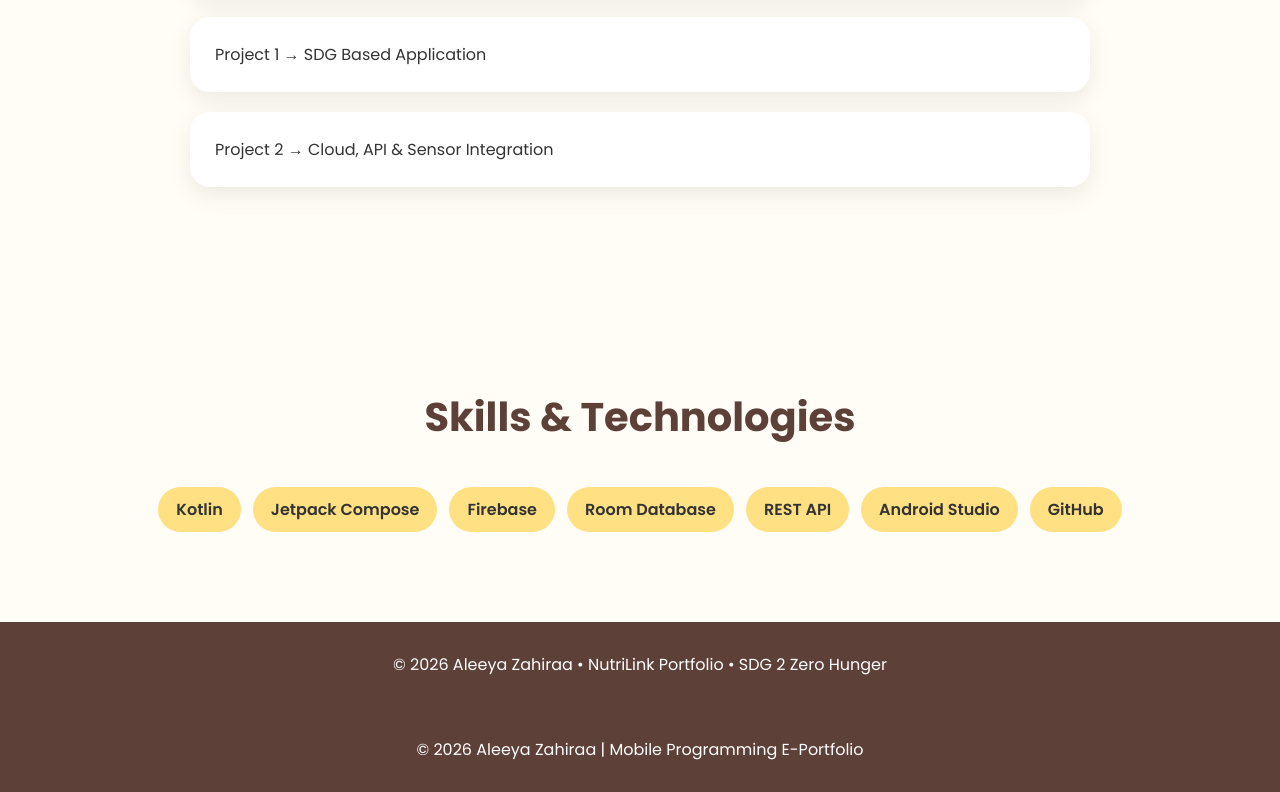
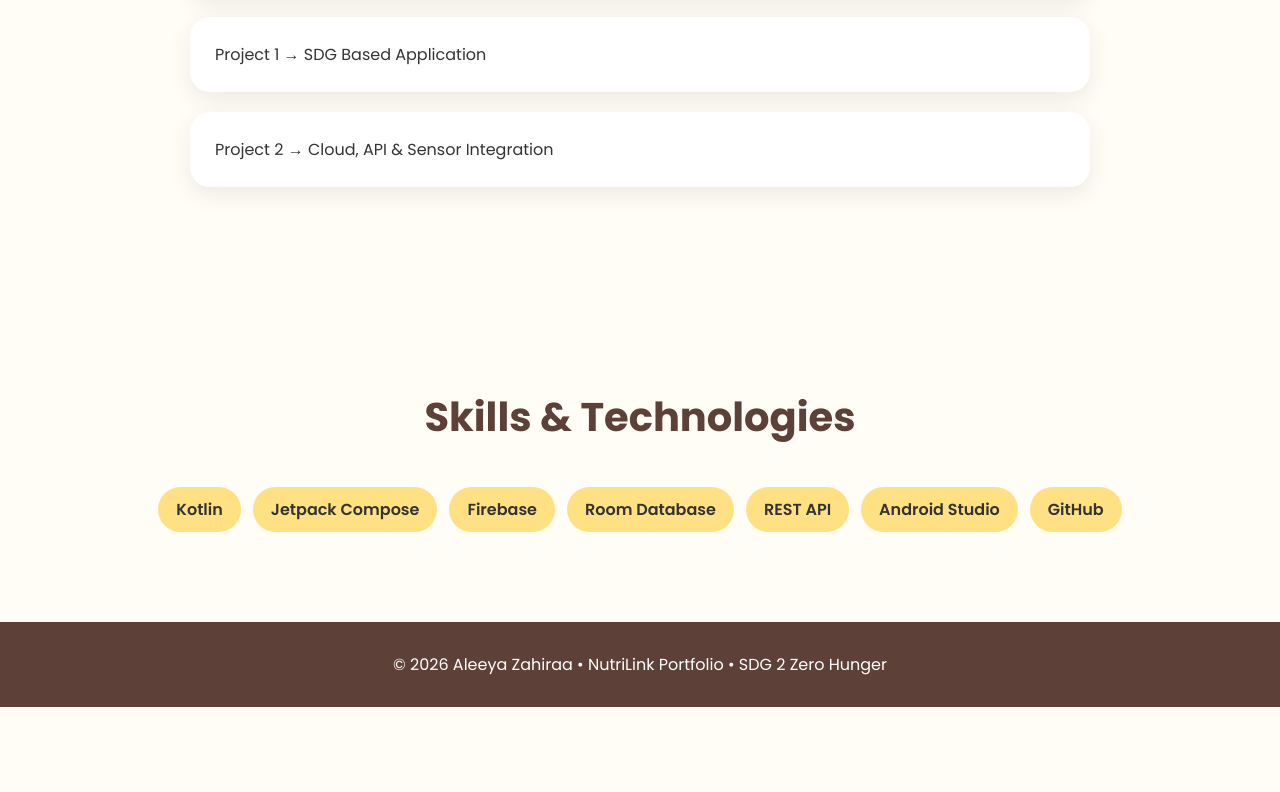
Before and after one commit to aleeyaznl/A210041_AleeyaZahiraa_DrNazatul_Project2, a plain HTML site: page index.html in a window 1280 px wide. Shown: the part 3131-3923 px from the top of the page. After the commit the page ends 3838 px from the top, so only its background shows below. Drawn offline with Linux system fonts and the light colour scheme.

Commit message:
Update index.html

```diff
--- a/index.html
+++ b/index.html
@@ -172,7 +172,3 @@ background:#5d4037;color:white;text-align:center;padding:30px;
 
 </body>
 </html>
-
-<footer>
-    <p>© 2026 Aleeya Zahiraa | Mobile Programming E-Portfolio</p>
-</footer>
```
